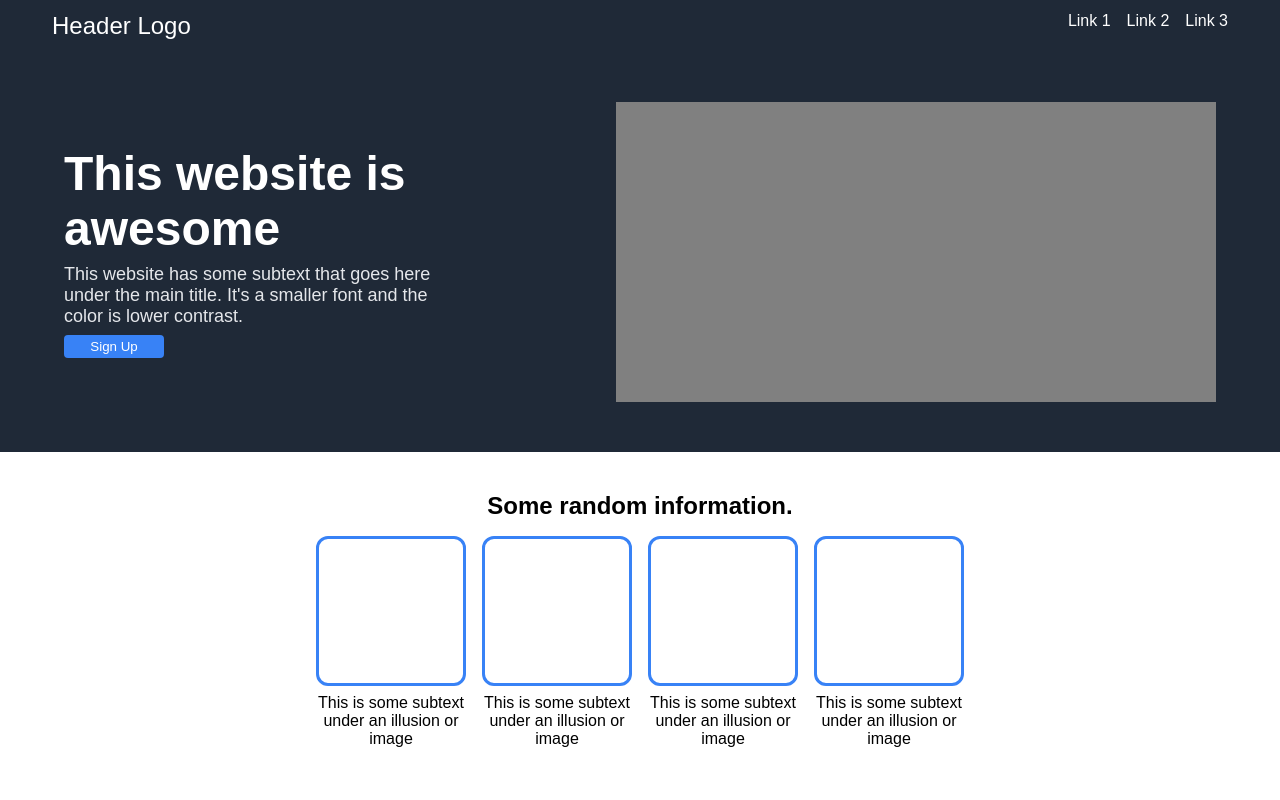
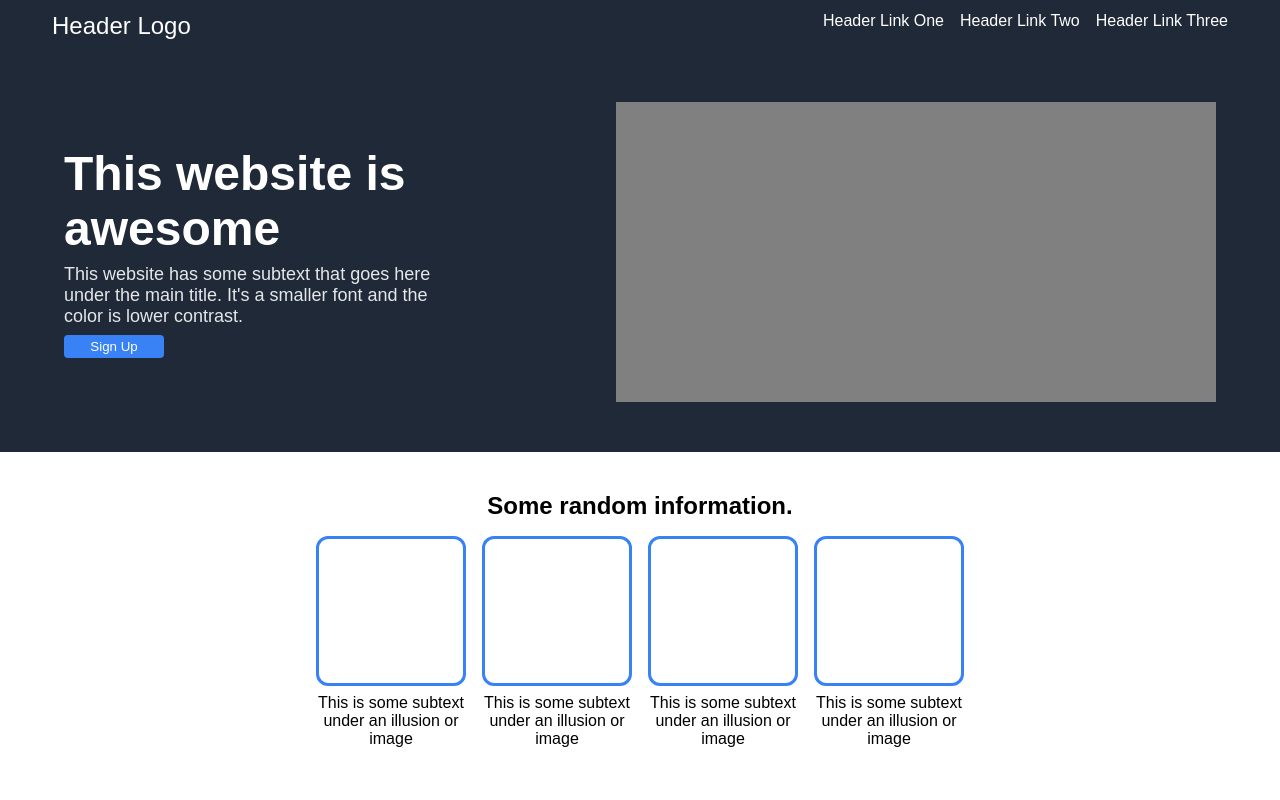
Before and after one commit to neer95/LandingPage, a plain HTML site: page index.html in a window 1280 px wide. Shown: the top 800 px of the page. Drawn offline with Linux system fonts and the light colour scheme.

Commit message:
Changed navbar link name

```diff
--- a/index.html
+++ b/index.html
@@ -15,9 +15,9 @@
             <div class="logo">Header Logo</div>
             <div class="navlinks">
                 <ul>
-                    <li>Link 1</li>
-                    <li>Link 2</li>
-                    <li>Link 3</li>
+                    <li>Header Link One</li>
+                    <li>Header Link Two</li>
+                    <li>Header Link Three</li>
                 </ul>
             </div>
         </div>
```
